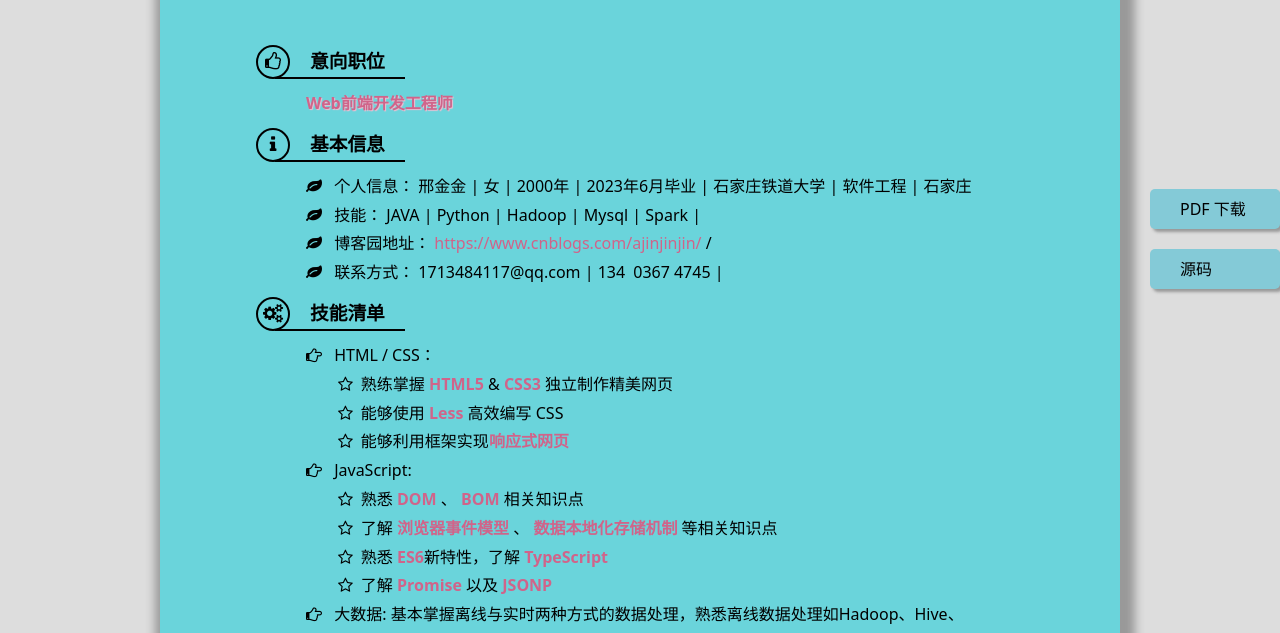
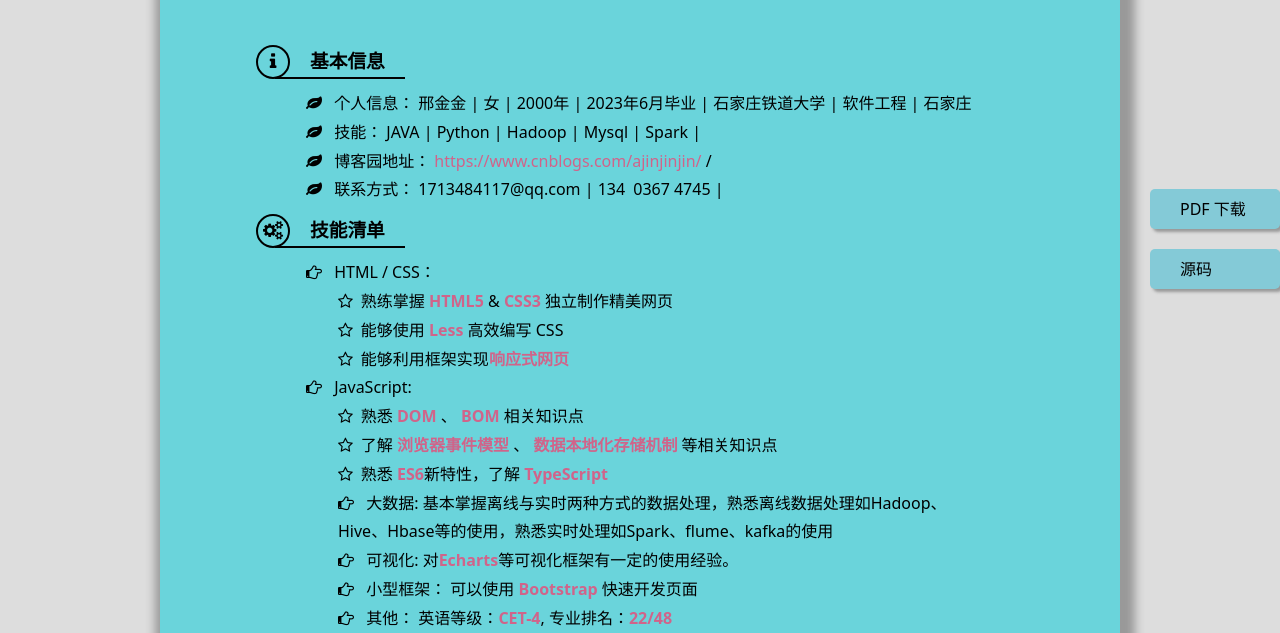
Before and after one commit to ajinajina/ajinajina.github.io, a plain HTML site: page index.html in a window 1280 px wide. Shown: the part 161-794 px from the top of the page. Drawn offline with Linux system fonts and the light colour scheme; a web font is replaced by a local one.

Commit message:
Update index.html

```diff
--- a/index.html
+++ b/index.html
@@ -26,17 +26,7 @@
     </header>
     <div class="content">
       <div class="term" id="">
-        <h3>
-          <div class="icon">
-            <span class="line"></span>
-            <i class="fa fa-thumbs-o-up"></i>
-          </div>
-          <div class="title">意向职位</div>
-        </h3>
-        <div class="main">
-          <p class="emphasis">
-            <i class="fa fa-thumbs-o-up  only-print"></i>Web前端开发工程师</p>
-        </div>
+
       </div>
       <div class="term" id="information">
         <h3>
@@ -105,9 +95,6 @@
                   <i class="fa fa-star-o "></i>了解 <b>浏览器事件模型 </b>、 <b>数据本地化存储机制</b> 等相关知识点</li>
                 <li>
                   <i class="fa fa-star-o "></i>熟悉 <b>ES6</b>新特性，了解 <b>TypeScript</b> </li>
-                <li>
-                  <i class="fa fa-star-o "></i>了解 <b>Promise</b> 以及 <b>JSONP</b></li>
-              </ul>
             </li>
             <li>
               <i class="fa fa-hand-o-right "></i>
@@ -117,7 +104,7 @@
             <li>
               <i class="fa fa-hand-o-right "></i>
               <span class="bold"> 可视化: </span>
-              <span>对<b>Echarts</b>、<b>Three.js</b>等可视化框架有一定的使用经验。</span>
+              <span>对<b>Echarts</b>等可视化框架有一定的使用经验。</span>
             </li>
             <li>
               <i class="fa fa-hand-o-right "></i>
```
